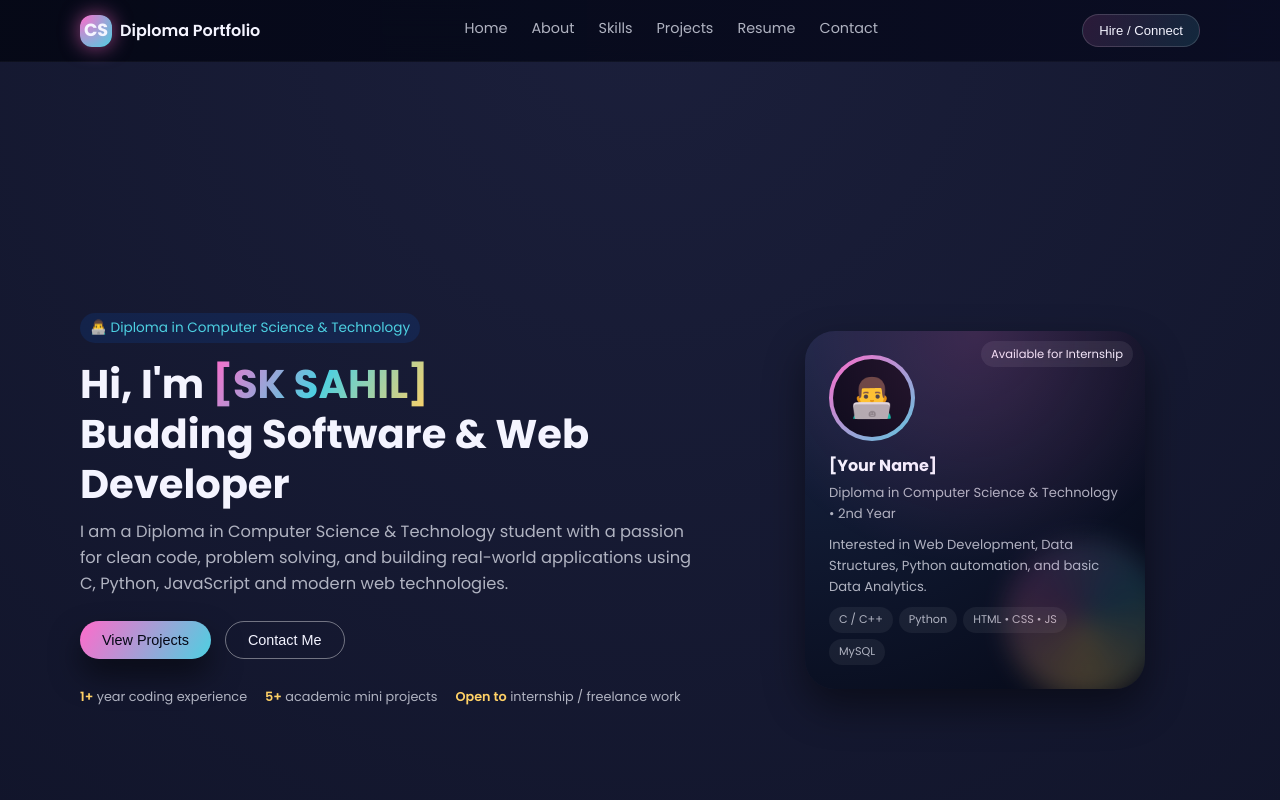
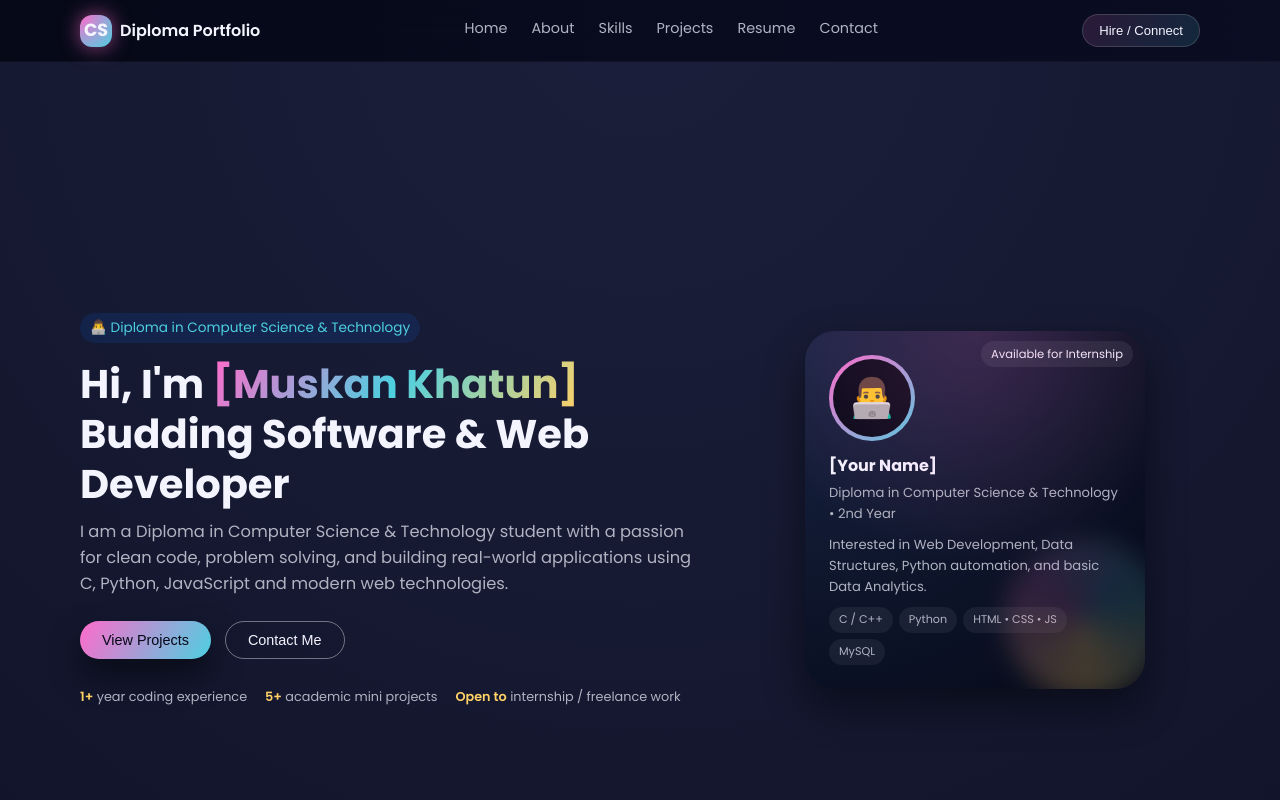
Before and after one commit to Developer-Muskan/portfolio, a plain HTML site: page index.html in a window 1280 px wide. Shown: the top 800 px of the page. Drawn offline with Linux system fonts and the light colour scheme.

Commit message:
Update index.html

```diff
--- a/index.html
+++ b/index.html
@@ -826,7 +826,7 @@
             👨‍💻 Diploma in Computer Science & Technology
           </div>
           <h1 class="hero-title">
-            Hi, I'm <span>[SK SAHIL]</span> <br />
+            Hi, I'm <span>[Muskan Khatun]</span> <br />
             Budding Software & Web Developer
           </h1>
           <p class="hero-subtitle">
```
